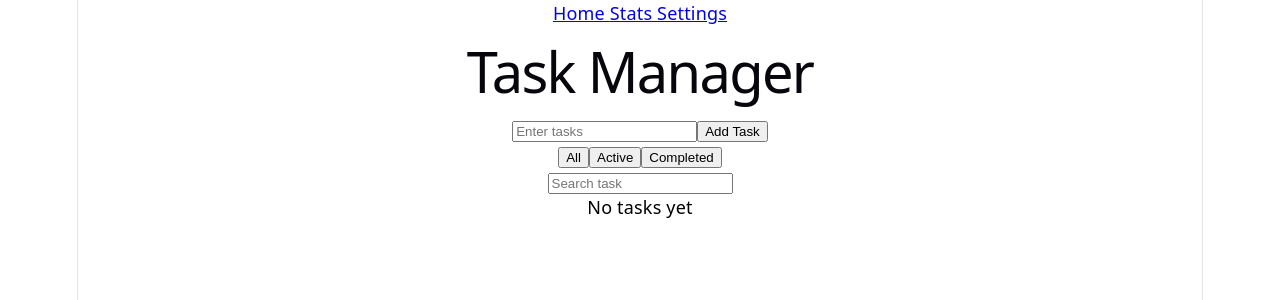
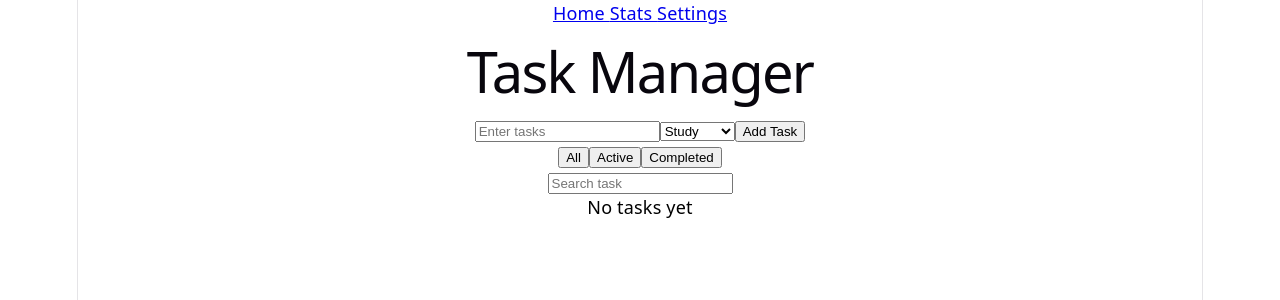
Before and after one commit to alinakhan9076/taskflow-react, a React (Vite) app: page / in a window 1280 px wide. Shown: the top 300 px of the page. Built offline with nearby package versions, Linux system fonts and the light colour scheme.

Commit message:
Added task categories

```diff
--- a/src/components/AddTaskForm.jsx
+++ b/src/components/AddTaskForm.jsx
@@ -4,8 +4,10 @@ function AddTaskForm(props) {
 
     const [input, setInput] = useState("")
 
-    function handleChange(event) {
-        setInput(event.target.value)
+    const [newCategory, setNewCategory] = useState("Study")
+
+    function handleChange(e) {
+        setInput(e.target.value)
     }
 
     function handleSubmit() {
@@ -14,7 +16,7 @@ function AddTaskForm(props) {
             return
         }
 
-        props.addTask(input)
+        props.addTask(input, newCategory)
 
         setInput("")
     }
@@ -30,9 +32,18 @@ function AddTaskForm(props) {
              className="border p-2 "
               />
 
+            <select value={newCategory}
+                onChange={(event) => { setNewCategory(event.target.value)}}
+                className="border p-2" >
+                    <option value="Study">Study</option>
+                    <option value="Work">Work</option>
+                    <option value="Personal">Personal</option>
+                </select>
+
              <button onClick={handleSubmit}
              className="border px-3">
                 Add Task</button>
+
         </div>
     )
 }
--- a/src/components/TaskItem.jsx
+++ b/src/components/TaskItem.jsx
@@ -16,7 +16,7 @@ function TaskItem(props) {
                 <input type="checkbox"
                 checked={props.task.completed}
                 onChange={handleToggle}/>
-
+            <div>
                 <p
                 style={{textDecoration : props.task.completed ?
                 "line-through"
@@ -25,7 +25,11 @@ function TaskItem(props) {
                 >
                     {props.task.text}
                 </p>
+
+                <p className="text-sm">{props.task.category}</p>
             </div>
+
+         </div>
 
             <button
             onClick={handleDelete}
--- a/src/pages/HomePage.jsx
+++ b/src/pages/HomePage.jsx
@@ -31,15 +31,16 @@ function HomePage() {
     }, [tasks])
 
     // Add task
-    function addTask(newTask) {
+    function addTask(taskText, taskCategory) {
 
-        const taskObject = {
+        const newTask = {
             id: Date.now(),
-            text: newTask,
-            completed: false
+            text: taskText,
+            completed: false,
+            category: taskCategory
         }
 
-        setTasks([...tasks, taskObject])
+        setTasks([...tasks, newTask])
     }
 
     // Delete task
```
